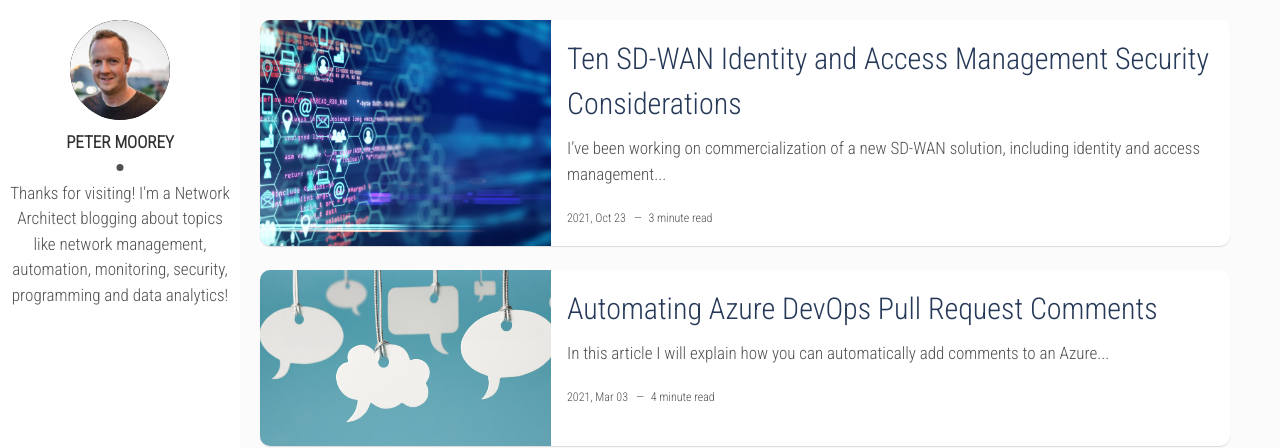
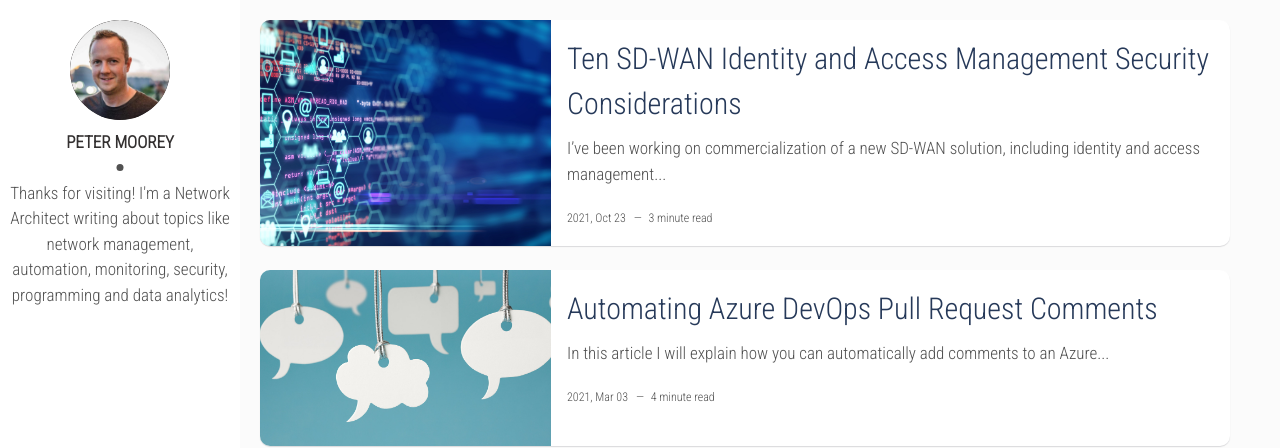
Before and after one commit to petermoorey/petermoorey.github.io, a Jekyll site: the page built from index.html, in a window 1280 px wide. Shown: the top 448 px of the page. Built offline with Jekyll 4.4.1, drawn with Linux system fonts in a browser that asks for light colours; nearby versions of some CDN libraries; the list of posts is cut into pages by our own code.

Commit message:
Update _config.yml

```diff
--- a/_config.yml
+++ b/_config.yml
@@ -9,7 +9,7 @@ site-twitter: #if your site has a twitter account, enter it here
 # Author Settings
 author: Peter Moorey
 author-img: petermoorey.jpg
-about-author: Thanks for visiting! I'm a Network Architect blogging about topics like network management, automation, monitoring, security, programming and data analytics!
+about-author: Thanks for visiting! I'm a Network Architect writing about topics like network management, automation, monitoring, security, programming and data analytics!
 social-twitter: petermoorey
 social-facebook: peter.moorey
 social-github: petermoorey
```
